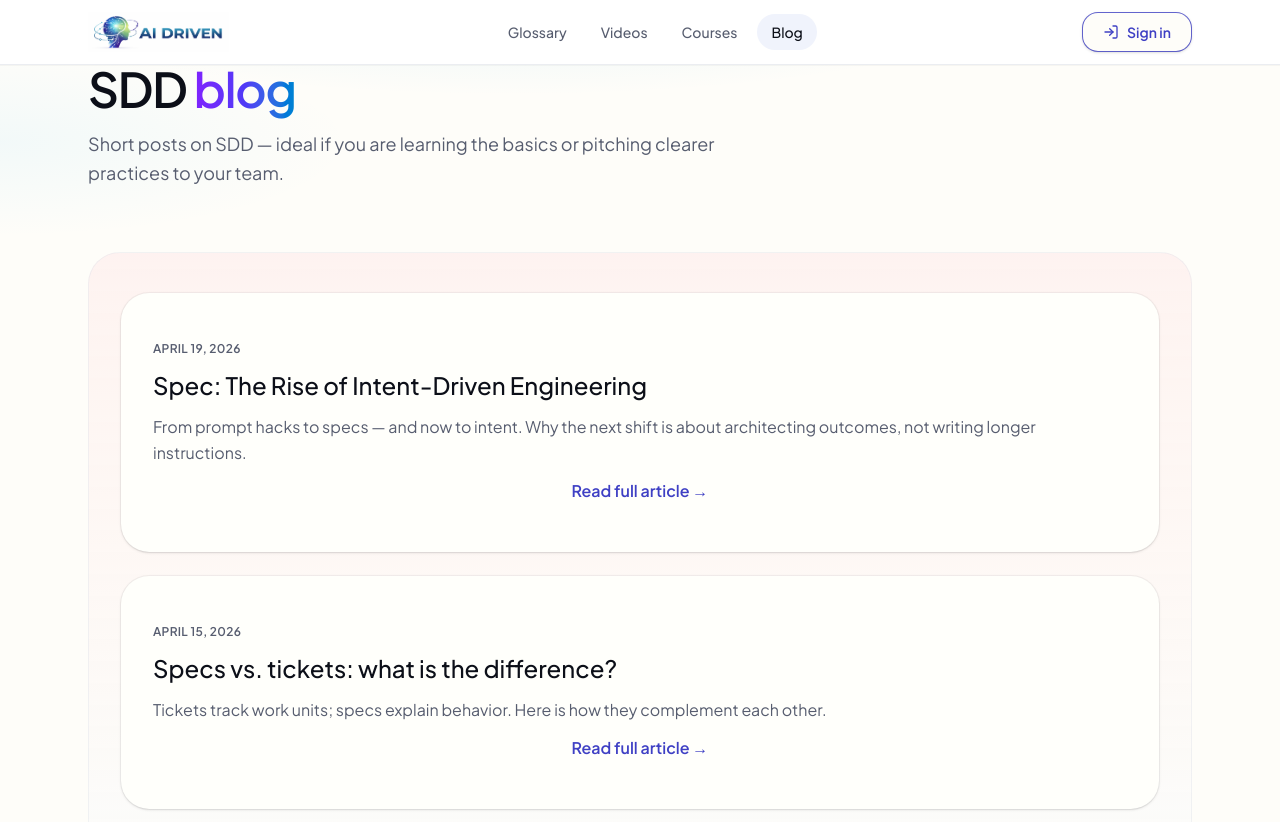
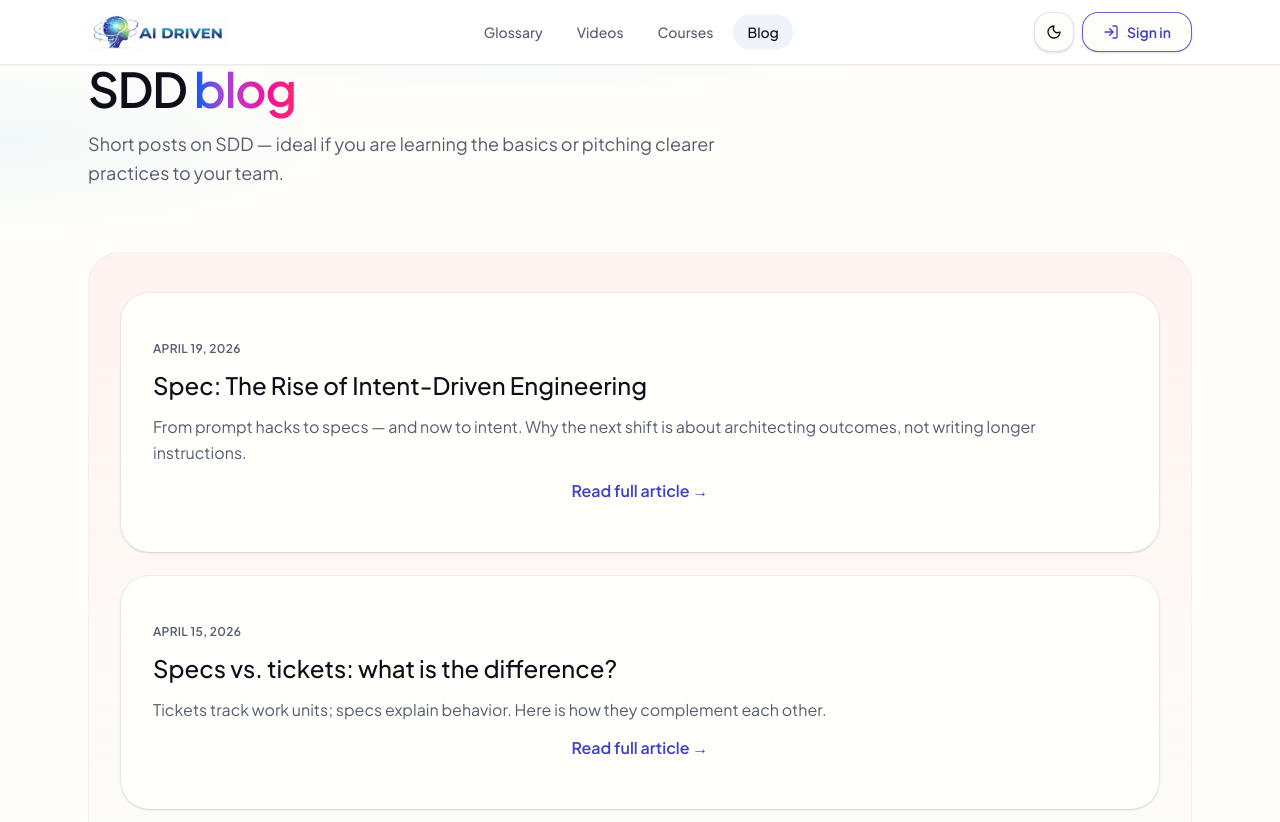
Before and after one commit to slavamlinsky/sdd-show, a Next.js app: page /blog in a window 1280 px wide. Shown: the top 822 px of the page. Built offline with nearby package versions, Linux system fonts and the light colour scheme.

Commit message:
feat: theme switcher, meetami-style gradient text, iOS-safe fallbacks

```diff
--- a/app/(shell-flush)/page.tsx
+++ b/app/(shell-flush)/page.tsx
@@ -44,16 +44,12 @@ export default function HomePage() {
             <h1 className="text-balance leading-[1.15] sm:leading-[1.12]">
               Ship software from{" "}
               <GradientText className="font-semibold">clear and strong specs</GradientText>
-              {" — "}not vague tickets
+              not vague tickets
             </h1>
             <div className="max-w-[65ch] space-y-8 text-pretty text-base leading-[1.7] text-muted-foreground">
               <p>
                 Intent-Driven Engineering (IDE) focuses on defining the desired outcomes before implementation,
                 ensuring requirements drive development rather than just following tasks.
-              </p>
-              <p>
-                Learn how to translate high-level intent into a complete, workable system design. Master the ideas,
-                vocabulary, and a repeatable workflow you can use on real-world projects.
               </p>
             </div>
             <div className="flex flex-col gap-3 pt-2 sm:flex-row sm:items-center">
--- a/app/globals.css
+++ b/app/globals.css
@@ -155,4 +155,47 @@
     margin-left: calc(50% - 50vw);
     margin-right: calc(50% - 50vw);
   }
+
+  /*
+   * Gradient text fill — meetami.ai pattern: plain words + <span class="gradient-text-fill">…</span>
+   * (hero h1, popup h2 on dark, etc.). Stops match their Elementor CSS. Gradient only inside
+   * @supports. Use .gradient-text-fill--on-dark (see GradientText onDark) for navy/popup surfaces
+   * so the no-clip fallback stays light-on-dark.
+   */
+  .gradient-text-fill {
+    display: inline;
+    color: rgb(151 74 220); /* ~ #974adc; readable if clip unsupported */
+    -webkit-text-fill-color: currentColor;
+  }
+  .gradient-text-fill.gradient-text-fill--on-dark {
+    color: rgb(221 214 254); /* indigo-200: fallback on dark modals / scorebg-style sections */
+    -webkit-text-fill-color: currentColor;
+  }
+  .dark .gradient-text-fill {
+    color: rgb(192 132 252);
+    -webkit-text-fill-color: currentColor;
+  }
+  .dark .gradient-text-fill.gradient-text-fill--on-dark {
+    color: rgb(233 213 255); /* purple-200 */
+    -webkit-text-fill-color: currentColor;
+  }
+  @supports ((-webkit-background-clip: text) or (background-clip: text)) {
+    .gradient-text-fill,
+    .gradient-text-fill.gradient-text-fill--on-dark,
+    .dark .gradient-text-fill,
+    .dark .gradient-text-fill.gradient-text-fill--on-dark {
+      background-image: linear-gradient(
+        to right,
+        #005ff2,
+        #974adc,
+        #cf2ebc,
+        #f01496,
+        #ff256f
+      );
+      color: rgb(0 0 0 / 0);
+      -webkit-text-fill-color: transparent;
+      background-clip: text;
+      -webkit-background-clip: text;
+    }
+  }
 }
--- a/app/layout.tsx
+++ b/app/layout.tsx
@@ -4,6 +4,7 @@ import "./globals.css";
 import { SiteHeader } from "@/components/site-header";
 import { FooterRegion } from "@/components/footer-region";
 import { ScrollToTop } from "@/components/scroll-to-top";
+import { ThemeProvider } from "@/components/theme-provider";
 import { baseKeywords } from "@/lib/seo-keywords";
 import { siteConfig } from "@/lib/site-config";
 import { cn } from "@/lib/utils";
@@ -37,6 +38,7 @@ export default function RootLayout({
   return (
     <html
       lang="en"
+      suppressHydrationWarning
       className={`${plusJakarta.variable} ${geistMono.variable} h-full antialiased`}
     >
       <body
@@ -44,6 +46,12 @@ export default function RootLayout({
           plusJakarta.className,
           "min-h-full flex flex-col bg-background text-foreground"
         )}
+      >
+        <ThemeProvider
+          attribute="class"
+          defaultTheme="system"
+          enableSystem
+          disableTransitionOnChange
         >
           <SiteHeader />
           <main
@@ -55,6 +63,7 @@ export default function RootLayout({
             {children}
           </main>
           <FooterRegion />
+        </ThemeProvider>
       </body>
     </html>
   );
--- a/components/gradient-text.tsx
+++ b/components/gradient-text.tsx
@@ -4,14 +4,17 @@ import type { ReactNode } from "react";
 type GradientTextProps = {
   children: ReactNode;
   className?: string;
+  /** Dark surface (modal, navy section): lighter solid fallback if background-clip is unsupported */
+  onDark?: boolean;
 };
 
-/** Accent line or phrase — gradient fill (decorative; keep sentence meaning if color is stripped). */
-export function GradientText({ children, className }: GradientTextProps) {
+/** Inline span inside headings — meetami-style gradient (see `.gradient-text-fill` in globals.css). */
+export function GradientText({ children, className, onDark }: GradientTextProps) {
   return (
     <span
       className={cn(
-        "bg-gradient-to-r from-violet-600 via-indigo-600 to-sky-600 bg-clip-text text-transparent",
+        "gradient-text-fill",
+        onDark && "gradient-text-fill--on-dark",
         className
       )}
     >
--- a/components/home-intent-pillars.tsx
+++ b/components/home-intent-pillars.tsx
@@ -45,7 +45,8 @@ export function HomeIntentPillars() {
             Four Core Principles <GradientText>for Intent-Driven Work</GradientText>
           </h2>
           <p className="mt-8 max-w-[65ch] mx-auto text-[15px] leading-[1.7] text-muted-foreground sm:text-base">
-            Turn vague goals into specs people can execute — starting with how you frame intent.
+          Learn how to translate high-level intent into a complete, workable system design. Master the ideas,
+          vocabulary, and a repeatable workflow you can use on real-world projects.
           </p>
         </Reveal>
         <ul className="mt-12 grid list-none grid-cols-1 gap-6 p-0 sm:grid-cols-2 lg:gap-8">
--- a/components/site-header.tsx
+++ b/components/site-header.tsx
@@ -8,7 +8,16 @@ import { mainNav } from "@/lib/navigation";
 import { siteConfig } from "@/lib/site-config";
 import { cn } from "@/lib/utils";
 import { Button, buttonVariants } from "@/components/ui/button";
-import { Sheet, SheetClose, SheetContent, SheetHeader, SheetTitle, SheetTrigger } from "@/components/ui/sheet";
+import {
+  Sheet,
+  SheetClose,
+  SheetContent,
+  SheetFooter,
+  SheetHeader,
+  SheetTitle,
+  SheetTrigger,
+} from "@/components/ui/sheet";
+import { ThemeToggle } from "@/components/theme-toggle";
 
 function navLinkClass(active: boolean) {
   return cn(
@@ -42,17 +51,21 @@ function MobileMainNav() {
         <SheetContent
           id="mobile-main-nav"
           side="right"
-          className="w-[min(100%,20rem)] gap-0 p-0"
+          className="flex h-full max-h-[100dvh] w-[min(100%,20rem)] flex-col gap-0 p-0"
         >
           <SheetHeader className="border-b border-border p-4 text-left">
             <SheetTitle className="text-left">Menu</SheetTitle>
           </SheetHeader>
-          <nav className="flex flex-col p-2" aria-label="Mobile main">
+          <nav
+            className="flex min-h-0 flex-1 flex-col overflow-y-auto p-2"
+            aria-label="Mobile main"
+          >
             {mainNav.map(({ href, label }) => {
               const active = isNavActive(pathname, href);
               return (
                 <SheetClose
                   key={href}
+                  nativeButton={false}
                   render={<Link href={href} />}
                   className={cn(
                     "rounded-lg px-3 py-2.5 text-sm font-medium",
@@ -66,6 +79,14 @@ function MobileMainNav() {
               );
             })}
           </nav>
+          <SheetFooter className="border-t border-border sm:gap-0">
+            <div className="flex items-center justify-between gap-3">
+              <span className="text-sm font-medium text-muted-foreground">
+                Theme
+              </span>
+              <ThemeToggle />
+            </div>
+          </SheetFooter>
         </SheetContent>
       </Sheet>
     </div>
@@ -122,6 +143,7 @@ export function SiteHeader() {
         </nav>
 
         <div className="ml-auto flex shrink-0 items-center gap-2">
+          <ThemeToggle className="hidden md:inline-flex" />
           <Button
             variant="outline"
             nativeButton={false}
--- /dev/null
+++ b/components/theme-provider.tsx
@@ -0,0 +1,11 @@
+"use client";
+
+import * as React from "react";
+import { ThemeProvider as NextThemesProvider } from "next-themes";
+
+export function ThemeProvider({
+  children,
+  ...props
+}: React.ComponentProps<typeof NextThemesProvider>) {
+  return <NextThemesProvider {...props}>{children}</NextThemesProvider>;
+}
--- /dev/null
+++ b/components/theme-toggle.tsx
@@ -0,0 +1,50 @@
+"use client";
+
+import { Moon, Sun } from "lucide-react";
+import { useTheme } from "next-themes";
+import { useEffect, useState } from "react";
+import { Button } from "@/components/ui/button";
+import { cn } from "@/lib/utils";
+
+type ThemeToggleProps = {
+  className?: string;
+};
+
+export function ThemeToggle({ className }: ThemeToggleProps) {
+  const { resolvedTheme, setTheme } = useTheme();
+  const [mounted, setMounted] = useState(false);
+
+  useEffect(() => {
+    setMounted(true);
+  }, []);
+
+  const isDark = resolvedTheme === "dark";
+
+  return (
+    <Button
+      type="button"
+      variant="outline"
+      size="icon"
+      className={cn("size-10 shrink-0 border-border/80 bg-background shadow-sm", className)}
+      disabled={!mounted}
+      aria-label={
+        mounted
+          ? isDark
+            ? "Switch to light theme"
+            : "Switch to dark theme"
+          : "Theme"
+      }
+      onClick={() => setTheme(isDark ? "light" : "dark")}
+    >
+      {mounted ? (
+        isDark ? (
+          <Sun className="size-4" aria-hidden />
+        ) : (
+          <Moon className="size-4" aria-hidden />
+        )
+      ) : (
+        <Moon className="size-4 opacity-40" aria-hidden />
+      )}
+    </Button>
+  );
+}
--- a/package.json
+++ b/package.json
@@ -16,6 +16,7 @@
     "gray-matter": "^4.0.3",
     "lucide-react": "^1.8.0",
     "next": "16.2.4",
+    "next-themes": "^0.4.6",
     "react": "19.2.4",
     "react-dom": "19.2.4",
     "react-markdown": "^10.1.0",
```
Also changed, not shown: 1 other file (tests, documents, lock files or other folders). Lines whose indentation alone changed are shown as unchanged.
